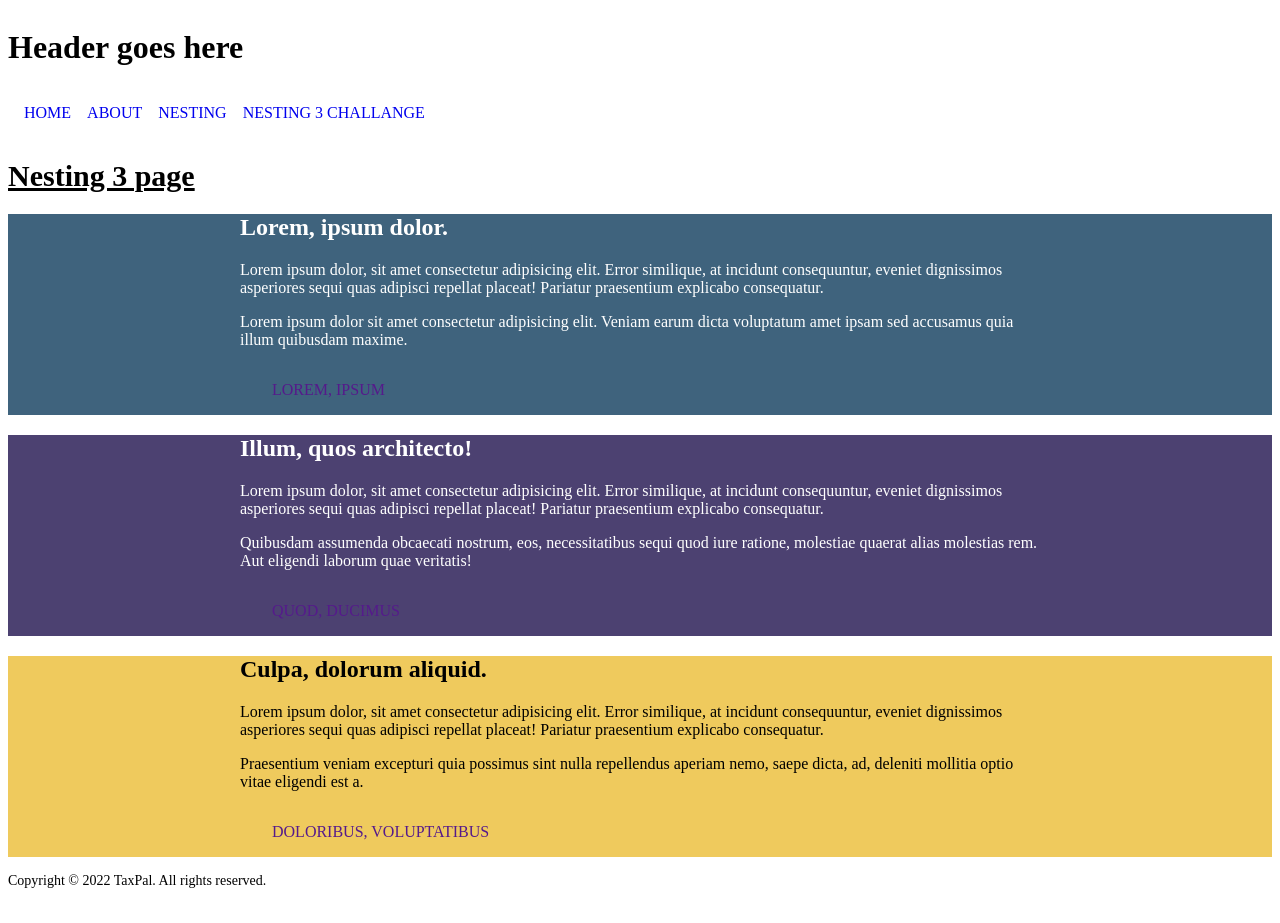
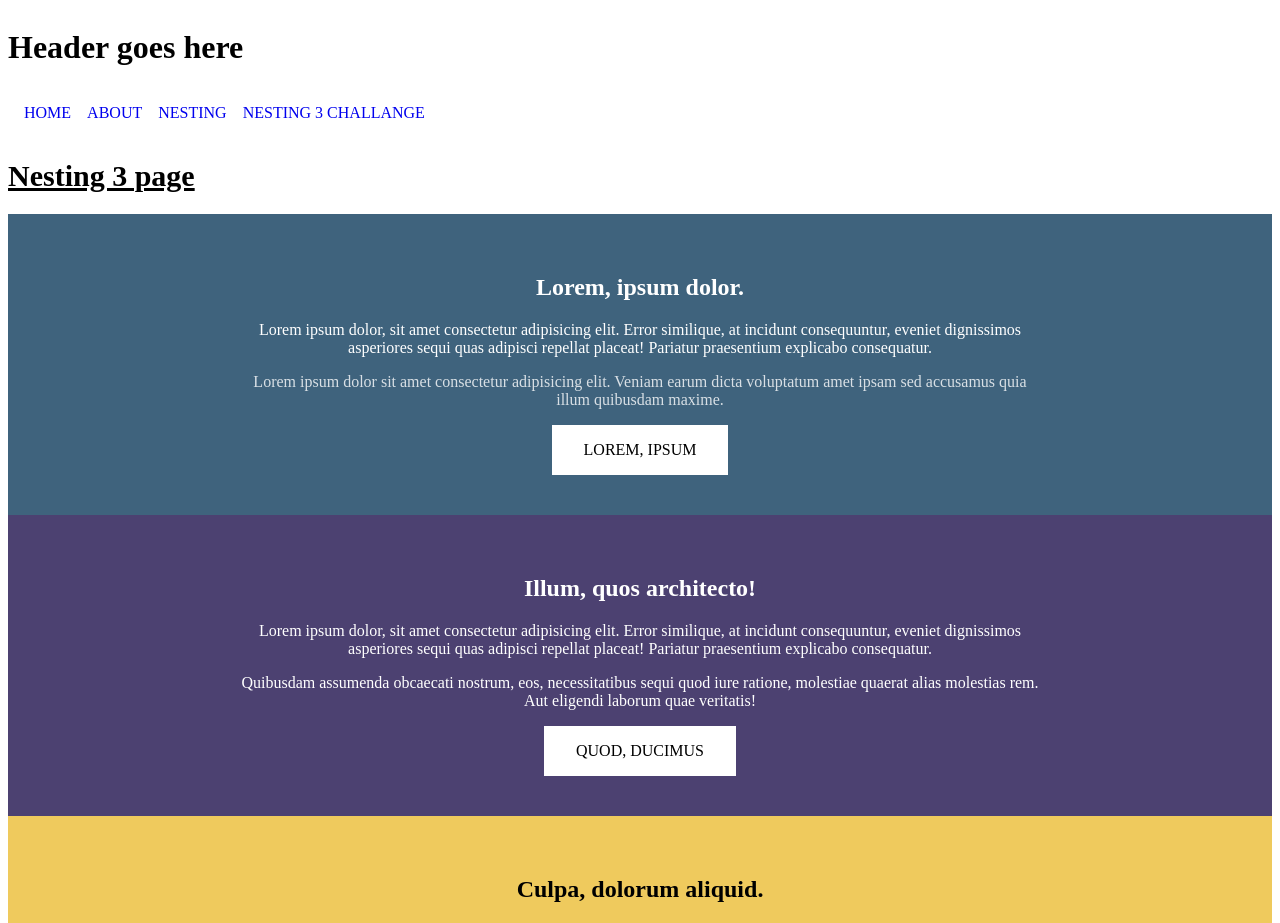
Before and after one commit to alekspanteli/tailwind-scss-next-test-app, a Next.js app: page /nesting-challenge-3 in a window 1280 px wide. Shown: the top 923 px of the page. Built offline with nearby package versions, Linux system fonts and the light colour scheme.

Commit message:
add opacity

```diff
--- a/pages/nesting-challenge-3.module.scss
+++ b/pages/nesting-challenge-3.module.scss
@@ -18,6 +18,7 @@ $clr-accent-500: hsl(45, 82%, 45%);
 .container {
   width: min(100% - 4rem, 50rem);
   margin-inline: auto;
+  @apply text-center p-10;
 }
 
 .surface-primary {
@@ -43,9 +44,24 @@ $clr-accent-500: hsl(45, 82%, 45%);
   text-decoration: none;
   text-transform: uppercase;
   // your code here
+  // @apply bg-[white]
+  .surface-primary &, .surface-secondary & {
+    @apply bg-[white] text-black
+  }
+  .surface-accent &{
+    @apply bg-[black] text-white
+  }
+  &:is(:hover, :focus){
+    background-color: inherit;
+    color:inherit;
+    outline: inherit 2px solid;
+  }
 }
 
 .text-subdued {
   font-size: 1rem;
   // your code here
+  .surface-primary &{
+    @apply opacity-80
+  }
 }
```
